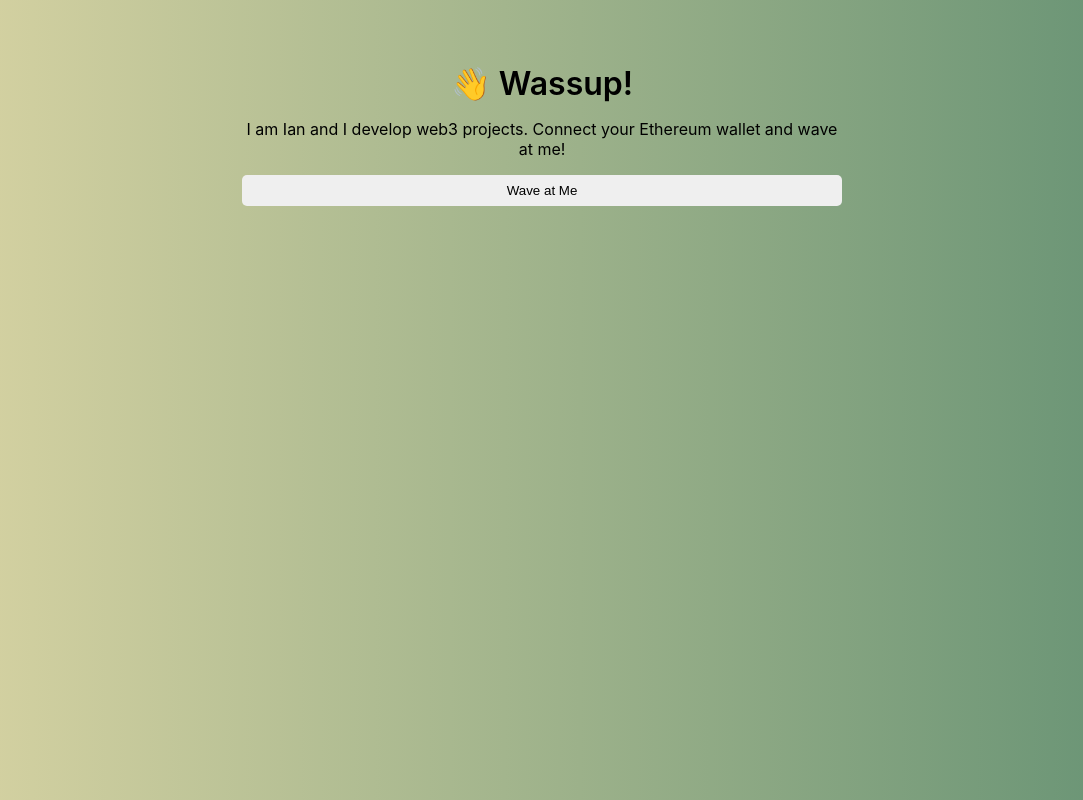
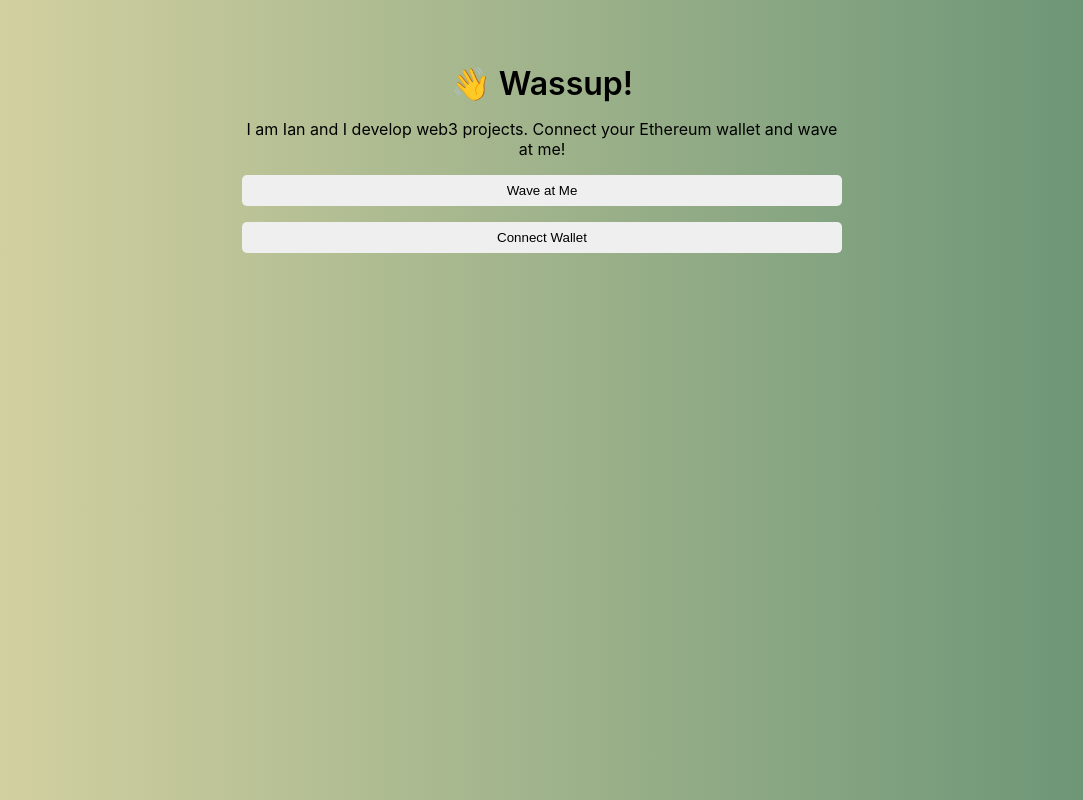
Before and after one commit to ian038/Wave-Portal, a React (Create React App) app in the folder client/: page / in a window 1280 px wide. Shown: the whole page, without its empty margins (98-1181 px from the left). Built offline with nearby package versions, Linux system fonts and the light colour scheme; the HTML template or start-up script is replaced by a standard one.

Commit message:
Added connect wallet ability

```diff
--- a/client/src/App.js
+++ b/client/src/App.js
@@ -8,9 +8,7 @@ export default function App() {
   const checkIfWalletIsConnected = async () => {
     try {
       if (!window.ethereum) {
-        alert("Make sure you have metamask!");
-      } else {
-        console.log("We have the ethereum object", window.ethereum);
+        alert("Make sure you have metamask installed!");
       }
 
       const accounts = await window.ethereum.request({ method: "eth_accounts" });
@@ -20,6 +18,20 @@ export default function App() {
       } else {
         alert("No authorized account found")
       }
+    } catch (error) {
+      console.log(error)
+    }
+  }
+
+  const connectWallet = async () => {
+    try {
+      if (!window.ethereum) {
+        alert("Get MetaMask!");
+        return;
+      }
+      const accounts = await window.ethereum.request({ method: "eth_requestAccounts" });
+      console.log("Connected", accounts[0]);
+      setCurrentAccount(accounts[0]);
     } catch (error) {
       console.log(error)
     }
@@ -48,6 +60,12 @@ export default function App() {
         <button className="waveButton" onClick={wave}>
           Wave at Me
         </button>
+
+        {!currentAccount && (
+          <button className="waveButton" onClick={connectWallet}>
+            Connect Wallet
+          </button>
+        )}
       </div>
     </div>
   );
```
